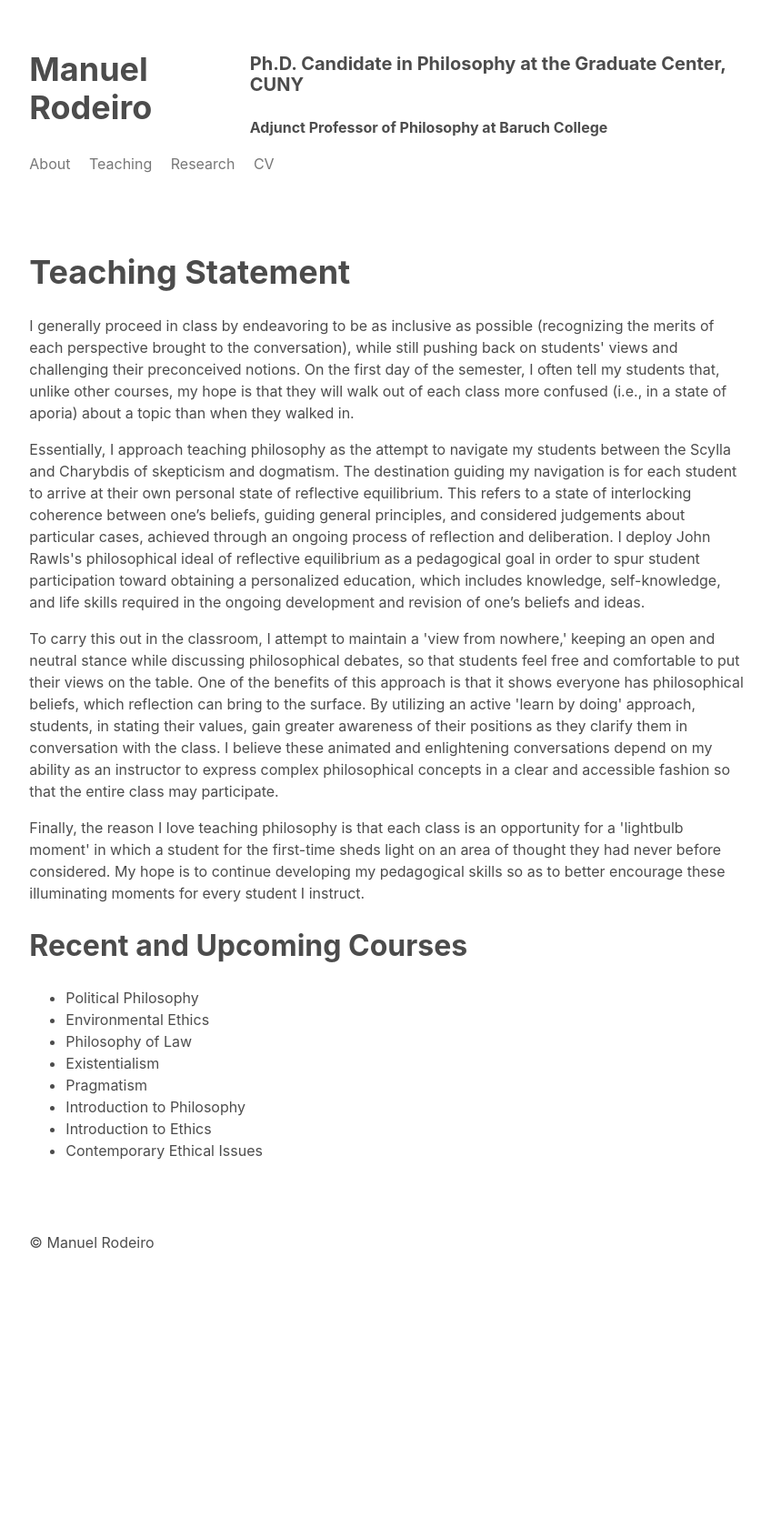
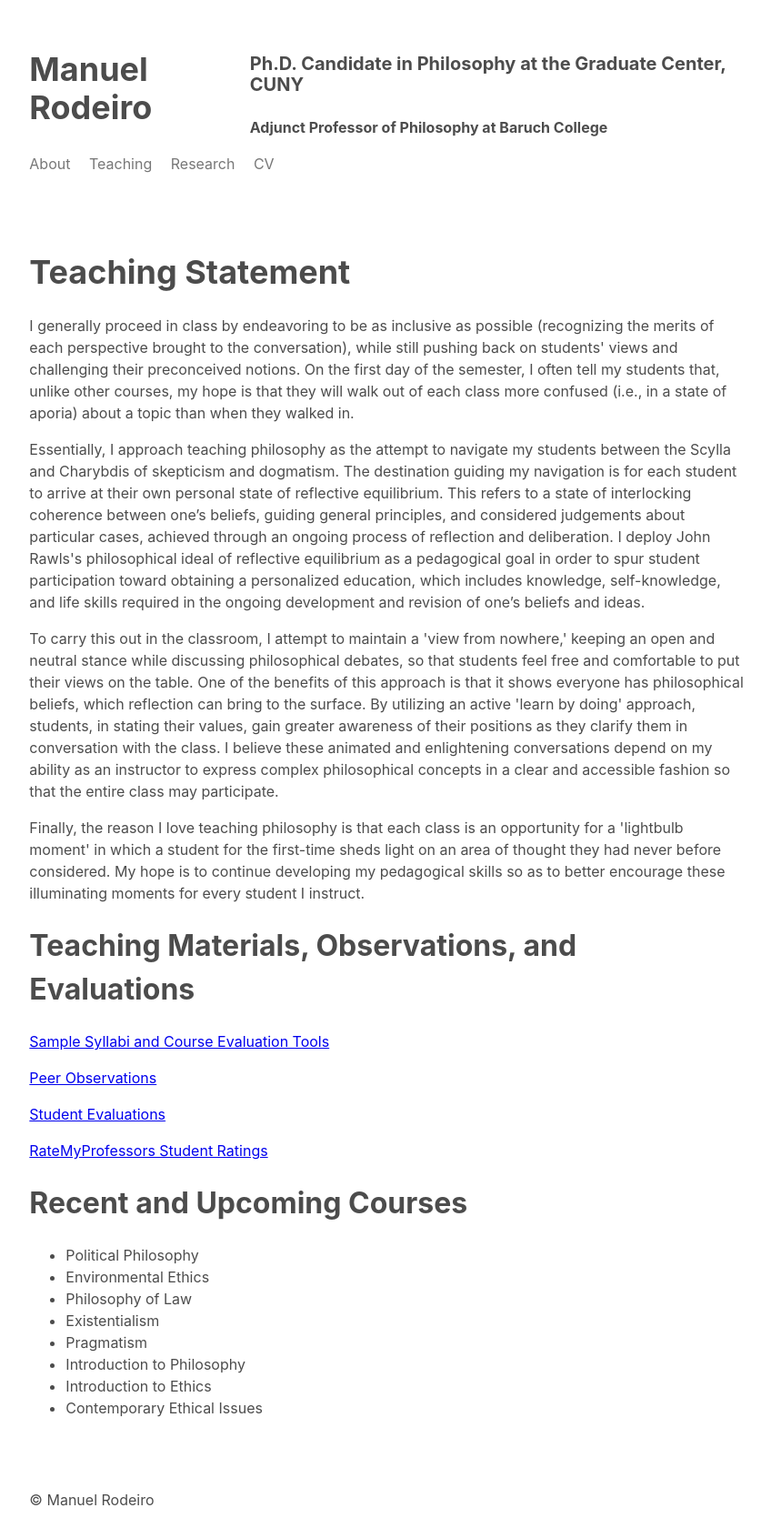
Before and after one commit to marodeiro/marodeiro.github.io, a Jekyll site: the page built from teaching.html, in a window 1280 px wide. Shown: the whole page at 91% size, without its empty margins (213-1061 px from the left). Built offline with Jekyll 4.4.1, drawn with Linux system fonts in a browser that asks for light colours; nearby versions of some CDN libraries; before the commit the page ends 1408 px from its top, so only the background shows below that.

Commit message:
Add to teaching page

```diff
--- a/teaching.html
+++ b/teaching.html
@@ -44,6 +44,14 @@ title: Manuel Rodeiro - Teaching
     as to better encourage these illuminating moments for every student I instruct.
   </p>
 
+  <h1>Teaching Materials, Observations, and Evaluations</h1>
+
+  <p><a href="../assets/pdf/sample_syllabi.pdf" target="_blank">Sample Syllabi and Course Evaluation Tools</a></p>
+  <p><a href="../assets/pdf/peer_observations.pdf" target="_blank">Peer Observations</a></p>
+  <p><a href="../assets/pdf/student_evaluations.pdf" target="_blank">Student Evaluations</a></p>
+  <p><a href="https://www.ratemyprofessors.com/ShowRatings.jsp?tid=1970157" target="_blank">RateMyProfessors Student Ratings</a></p>
+
+
   <h1>Recent and Upcoming Courses</h1>
   <ul>
     <li>Political Philosophy</li>
```
Also changed, not shown: 3 other files.
